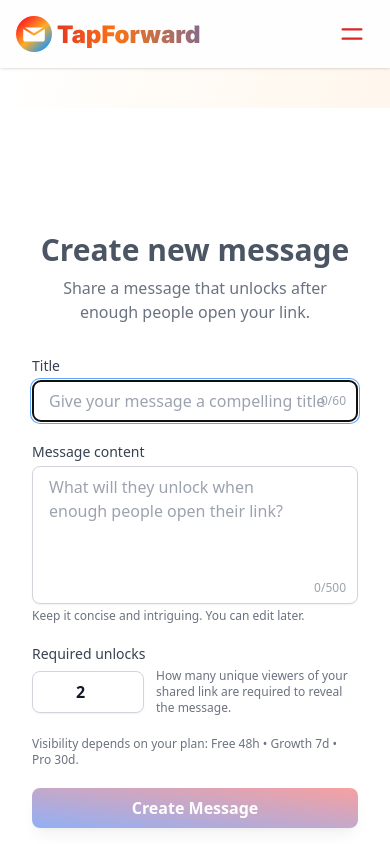
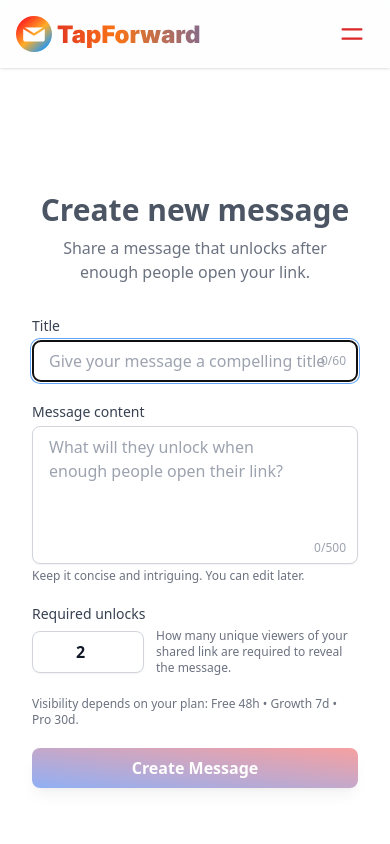
Before and after one commit to alinoajdea/tapforward, a Next.js app: page /messages/new in a window 390 px wide. Shown: the top 844 px of the page. Built offline with nearby package versions, Linux system fonts and the light colour scheme; no server answers.

Commit message:
Update page.tsx

```diff
--- a/app/messages/new/page.tsx
+++ b/app/messages/new/page.tsx
@@ -68,7 +68,7 @@ export default function CreateMessagePage() {
   }
 
   return (
-    <div className="min-h-screen flex items-start sm:items-center justify-center bg-gradient-to-br from-white via-orange-50 to-blue-50 pt-10 sm:pt-0">
+    <div className="min-h-screen flex items-start sm:items-center justify-center bg-gradient-to-br from-white via-orange-50 to-blue-50 sm:pt-0">
       <div
         className="
           bg-white p-8 w-full max-w-3xl
```
